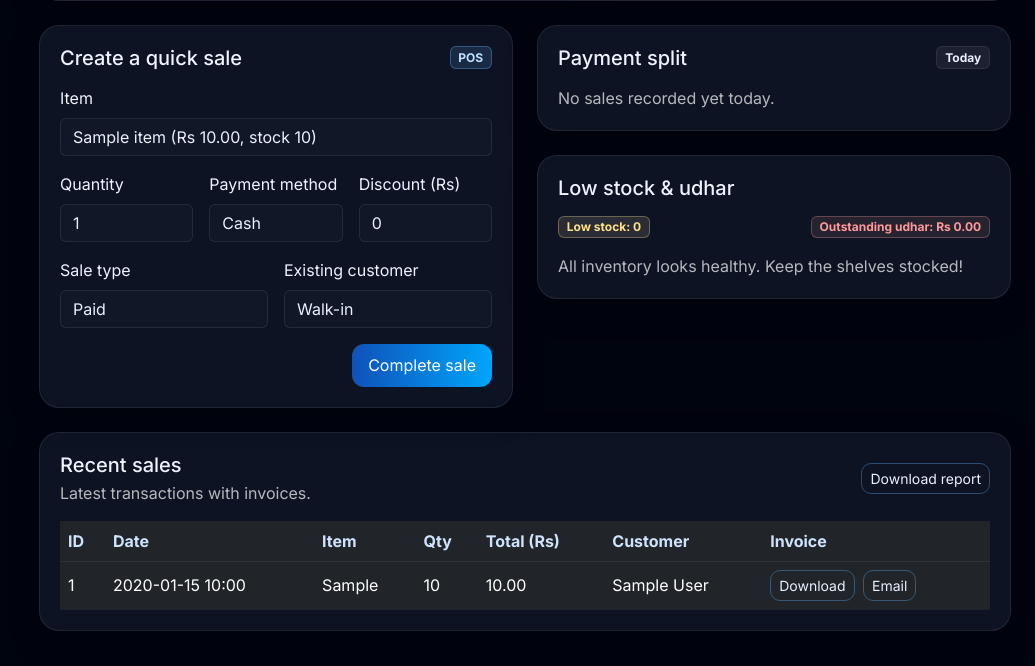
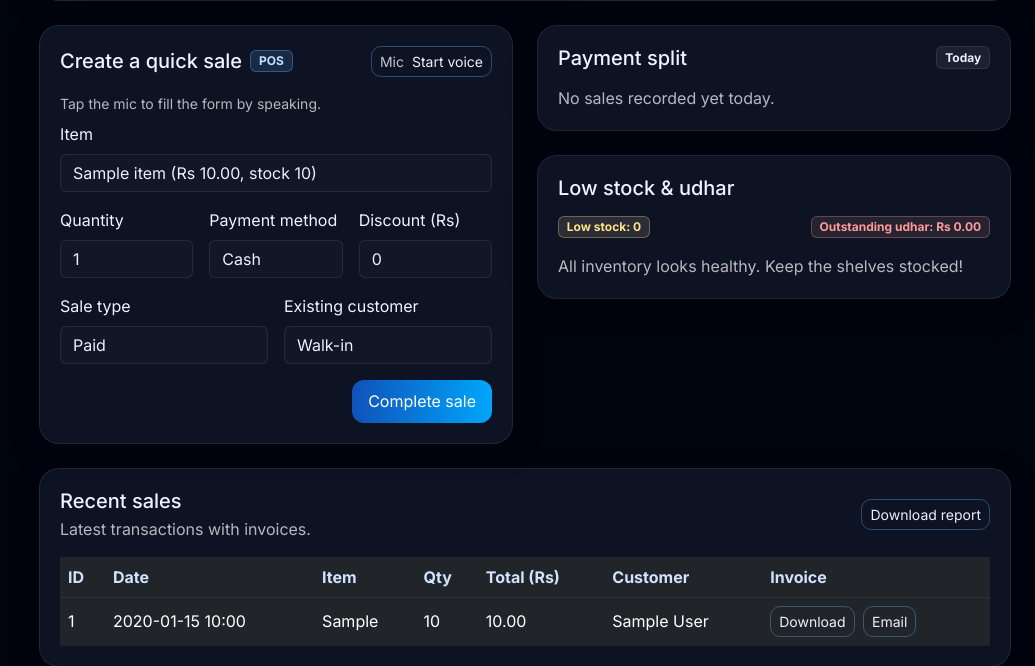
Before and after one commit to ishantswami13-crypto/BILLIONAIR-FIRST-PROJECT, a Flask app: page /app/ in a window 1280 px wide. Shown: the part 996-1662 px from the top of the page, without its empty margins (245-1280 px from the left). Run offline with Flask 3, Linux system fonts and the light colour scheme; the visitor is signed in with stand-in values (Sample User, id 1); tables that the repository leaves empty hold one stand-in row (values such as "Sample post").

Commit message:
Add voice POS capture and OTP utilities

```diff
--- a/shopapp/sales/routes.py
+++ b/shopapp/sales/routes.py
@@ -133,6 +133,7 @@ def sell():
     if sale_type == 'udhar':
         payment_method = 'udhar'
     discount = float(request.form.get('discount') or 0)
+    voice_transcript = (request.form.get('voice_transcript') or '').strip()
 
     item = Item.query.get(item_id)
     if not item:
@@ -182,10 +183,14 @@ def sell():
             status='unpaid'
         ))
 
+    audit_details = {'item': item.name, 'quantity': quantity}
+    if voice_transcript:
+        audit_details['voice_transcript'] = voice_transcript
+
     db.session.add(AuditLog(
         user=session.get('user'),
         action='sell',
-        details=str({'item': item.name, 'quantity': quantity})
+        details=str(audit_details)
     ))
 
     db.session.commit()
--- /dev/null
+++ b/shopapp/static/js/voice_pos.js
@@ -0,0 +1,211 @@
+(() => {
+  const container = document.querySelector('[data-voice-pos]');
+  if (!container) return;
+
+  const form = container.querySelector('[data-voice-pos-form]');
+  if (!form) return;
+
+  const toggleBtn = container.querySelector('[data-voice-toggle]');
+  const toggleLabel = container.querySelector('[data-voice-toggle-label]');
+  const statusEl = container.querySelector('[data-voice-status]');
+  const previewWrapper = container.querySelector('[data-voice-preview-wrapper]');
+  const previewEl = container.querySelector('[data-voice-transcript-preview]');
+  const unsupportedEl = container.querySelector('[data-voice-unsupported]');
+  const transcriptInput = form.querySelector('[data-voice-transcript]');
+
+  const SpeechRecognition = window.SpeechRecognition || window.webkitSpeechRecognition;
+  if (!SpeechRecognition) {
+    if (toggleBtn) toggleBtn.classList.add('d-none');
+    if (unsupportedEl) unsupportedEl.classList.remove('d-none');
+    if (statusEl) statusEl.textContent = '';
+    return;
+  }
+
+  const recognition = new SpeechRecognition();
+  recognition.lang = form.dataset.voiceLang || 'en-IN';
+  recognition.interimResults = true;
+  recognition.continuous = true;
+
+  let listening = false;
+  let finalTranscript = '';
+
+  const quantityInput = form.querySelector('input[name="quantity"]');
+  const discountInput = form.querySelector('input[name="discount"]');
+  const paymentSelect = form.querySelector('select[name="payment_method"]');
+  const saleTypeSelect = form.querySelector('select[name="sale_type"]');
+  const itemSelect = form.querySelector('[data-voice-item]');
+  const customerSelect = form.querySelector('select[name="customer_id"]');
+
+  const normalize = (value) =>
+    value
+      .toLowerCase()
+      .replace(/[^a-z0-9\s]/g, ' ')
+      .replace(/\s+/g, ' ')
+      .trim();
+
+  const buildOptionIndex = (select) =>
+    select
+      ? Array.from(select.options || [])
+          .filter((opt) => opt.value)
+          .map((opt) => ({
+            value: opt.value,
+            element: opt,
+            normalized: normalize(opt.dataset.voiceName || opt.textContent || ''),
+          }))
+      : [];
+
+  const itemOptions = buildOptionIndex(itemSelect);
+  const customerOptions = buildOptionIndex(customerSelect);
+
+  const setStatus = (message, highlight = false) => {
+    if (!statusEl) return;
+    statusEl.textContent = message;
+    statusEl.classList.toggle('text-warning', highlight);
+  };
+
+  const updatePreview = (text) => {
+    if (!previewEl || !previewWrapper) return;
+    if (!text) {
+      previewWrapper.classList.add('d-none');
+      previewEl.textContent = '';
+      return;
+    }
+    previewWrapper.classList.remove('d-none');
+    previewEl.textContent = text;
+  };
+
+  const findMatch = (options, transcript) => {
+    const normalizedTranscript = ` ${normalize(transcript)} `;
+    return options.find((opt) => normalizedTranscript.includes(` ${opt.normalized} `));
+  };
+
+  const parseNumeric = (match) => {
+    if (!match) return undefined;
+    const num = parseFloat(match[1]);
+    return Number.isFinite(num) ? num : undefined;
+  };
+
+  const applyTranscript = (transcript) => {
+    if (!transcript) return;
+    const lower = transcript.toLowerCase();
+
+    const quantityMatch =
+      lower.match(/(?:quantity|qty|pieces|units)\s*(\d{1,4})/) ||
+      lower.match(/(\d{1,4})\s*(?:pieces|units|items|qty)/);
+    const discountMatch =
+      lower.match(/(?:discount|less|off)\s*(\d+(?:\.\d+)?)/) ||
+      lower.match(/(\d+(?:\.\d+)?)\s*(?:rupees|rs)\s*(?:discount|off)/);
+
+    const paymentKeywords = [
+      { key: 'cash', aliases: ['cash'] },
+      { key: 'upi', aliases: ['upi', 'upi payment', 'g pay', 'google pay', 'phonepe', 'bhim'] },
+      { key: 'card', aliases: ['card', 'debit', 'credit card'] },
+    ];
+
+    const saleType =
+      lower.includes('udhar') || lower.includes('credit') ? 'udhar' : lower.includes('paid') ? 'paid' : undefined;
+
+    const paymentMethod = paymentKeywords.find((entry) =>
+      entry.aliases.some((alias) => lower.includes(alias))
+    );
+
+    const itemMatch = findMatch(itemOptions, transcript);
+    const customerMatch = findMatch(customerOptions, transcript);
+
+    const quantity = parseNumeric(quantityMatch);
+    const discount = parseNumeric(discountMatch);
+
+    if (quantityInput && quantity && quantity > 0) {
+      quantityInput.value = Math.max(1, Math.round(quantity));
+    }
+
+    if (discountInput && typeof discount === 'number' && discount >= 0) {
+      discountInput.value = discount.toFixed(2);
+    }
+
+    if (paymentSelect && paymentMethod) {
+      paymentSelect.value = paymentMethod.key;
+    }
+
+    if (saleTypeSelect && saleType) {
+      saleTypeSelect.value = saleType;
+    }
+
+    if (itemSelect && itemMatch) {
+      itemSelect.value = itemMatch.value;
+    }
+
+    if (customerSelect && customerMatch) {
+      customerSelect.value = customerMatch.value;
+    }
+  };
+
+  const startListening = () => {
+    if (listening) return;
+    listening = true;
+    finalTranscript = '';
+    transcriptInput.value = '';
+    updatePreview('');
+    recognition.start();
+  };
+
+  const stopListening = () => {
+    listening = false;
+    recognition.stop();
+  };
+
+  recognition.addEventListener('start', () => {
+    setStatus('Listening… speak your sale details clearly.', true);
+    if (toggleBtn && toggleLabel) {
+      toggleBtn.classList.add('active');
+      toggleLabel.textContent = 'Stop voice';
+    }
+  });
+
+  recognition.addEventListener('result', (event) => {
+    let interimTranscript = '';
+
+    for (let i = event.resultIndex; i < event.results.length; i += 1) {
+      const result = event.results[i];
+      if (result.isFinal) {
+        finalTranscript = `${finalTranscript} ${result[0].transcript}`.trim();
+        applyTranscript(finalTranscript);
+      } else {
+        interimTranscript = `${interimTranscript} ${result[0].transcript}`.trim();
+      }
+    }
+
+    const combined = [finalTranscript, interimTranscript].filter(Boolean).join(' ').trim();
+    transcriptInput.value = combined;
+    updatePreview(combined);
+  });
+
+  recognition.addEventListener('end', () => {
+    if (listening) {
+      recognition.start();
+      return;
+    }
+    setStatus('Voice capture paused. Tap the mic to start again.');
+    if (toggleBtn && toggleLabel) {
+      toggleBtn.classList.remove('active');
+      toggleLabel.textContent = 'Start voice';
+    }
+  });
+
+  recognition.addEventListener('error', (event) => {
+    setStatus(`Voice capture error: ${event.error}`, true);
+    stopListening();
+  });
+
+  if (toggleBtn) {
+    toggleBtn.addEventListener('click', () => {
+      if (listening) {
+        stopListening();
+      } else {
+        startListening();
+      }
+    });
+  }
+
+  setStatus('Tap the mic to fill the form by speaking.');
+})();
--- a/shopapp/templates/index.html
+++ b/shopapp/templates/index.html
@@ -109,17 +109,32 @@
 
 <div class="row g-4">
     <div class="col-lg-6">
-    <div class="bo-card h-100" id="pos">
-      <div class="d-flex justify-content-between align-items-center mb-3">
+      <div class="bo-card h-100" id="pos" data-voice-pos>
+        <div class="d-flex flex-wrap justify-content-between align-items-center gap-2 mb-3">
+          <div class="d-flex align-items-center gap-2">
             <h2 class="h5 mb-0">Create a quick sale</h2>
             <span class="badge bo-badge">POS</span>
           </div>
-      <form class="row g-3" method="POST" action="{{ url_for('sales.sell') }}">
+          <button type="button" class="btn btn-sm bo-btn-outline d-flex align-items-center gap-2" data-voice-toggle>
+            <span class="bo-ico">Mic</span>
+            <span data-voice-toggle-label>Start voice</span>
+          </button>
+        </div>
+        <div class="alert alert-warning bo-card bo-card--soft d-none" data-voice-unsupported>
+          Voice capture isn’t available in this browser. Use the form manually.
+        </div>
+        <div class="bo-soft small mb-2" data-voice-status role="status" aria-live="polite"></div>
+        <div class="bo-card bo-card--soft p-3 mb-3 d-none" data-voice-preview-wrapper>
+          <div class="bo-eyebrow small text-uppercase mb-1">Voice transcript</div>
+          <p class="mb-0" data-voice-transcript-preview></p>
+        </div>
+        <form class="row g-3" method="POST" action="{{ url_for('sales.sell') }}" data-voice-pos-form data-voice-lang="en-IN">
+          <input type="hidden" name="voice_transcript" value="" data-voice-transcript>
           <div class="col-12">
             <label class="form-label">Item</label>
-          <select class="form-select bo-input" name="item_id" required>
+            <select class="form-select bo-input" name="item_id" required data-voice-item>
             {% for item in items %}
-            <option value="{{ item.id }}">{{ item.name }} (Rs {{ '%.2f'|format(item.price) }}, stock {{ item.current_stock }})</option>
+            <option value="{{ item.id }}" data-voice-name="{{ item.name|lower }}">{{ item.name }} (Rs {{ '%.2f'|format(item.price) }}, stock {{ item.current_stock }})</option>
             {% endfor %}
           </select>
           </div>
@@ -151,7 +166,7 @@
             <select class="form-select bo-input" name="customer_id">
               <option value="">Walk-in</option>
               {% for customer in customers %}
-            <option value="{{ customer.id }}">{{ customer.name }}</option>
+              <option value="{{ customer.id }}" data-voice-name="{{ customer.name|lower }}">{{ customer.name }}</option>
               {% endfor %}
             </select>
           </div>
@@ -253,6 +268,7 @@
 {% endblock %}
 
 {% block scripts %}
+<script src="{{ url_for('static', filename='js/voice_pos.js') }}"></script>
 <script>
   const labels = {{ chart_labels|tojson|default([], true) }};
   const salesData = {{ chart_sales|tojson|default([], true) }};
```
Also changed, not shown: shopapp/cli.py (+22 -1 lines), README.md. Lines whose indentation alone changed are shown as unchanged.
